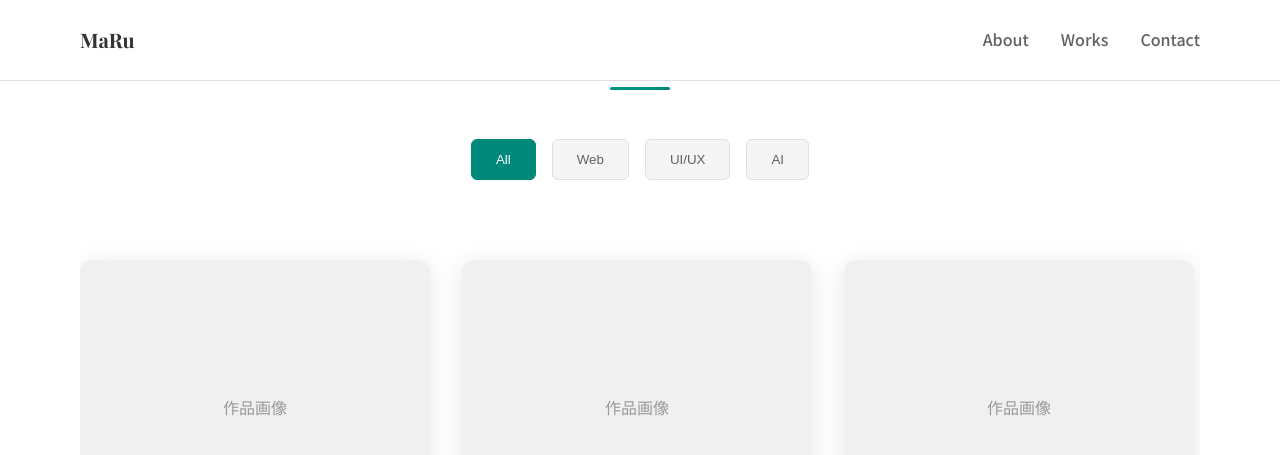
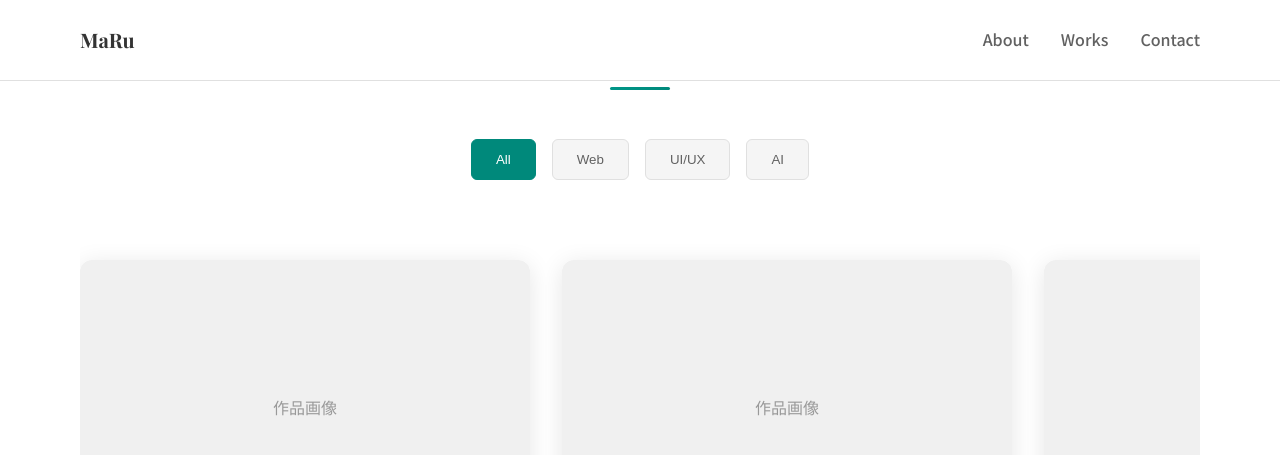
Before and after one commit to MaRu44448476/MaRu-portfolio-site, a Jekyll site: the page built from index.html, in a window 1280 px wide and 900 px high, scrolled down 2018 px. Shown: the top 455 px of the window. Built offline with Jekyll 4.4.1, drawn with Linux system fonts in a browser that asks for light colours; the list of posts is cut into pages by our own code.

Commit message:
Increase card width to test horizontal scroll functionality
- Increase card width from 350px to 450px to force horizontal scroll
- Helps demonstrate scroll behavior with current number of cards

🤖 Generated with [Claude Code](https://claude.ai/code)

Co-Authored-By: Claude <noreply@anthropic.com>

```diff
--- a/_sass/simple.scss
+++ b/_sass/simple.scss
@@ -457,8 +457,8 @@ a {
   overflow: hidden;
   box-shadow: 0 4px 24px rgba(0, 0, 0, 0.1);
   transition: all 0.3s ease;
-  flex: 0 0 350px; // Fixed width for horizontal scroll
-  min-width: 350px;
+  flex: 0 0 450px; // Larger width to force scroll
+  min-width: 450px;
 
   &:hover {
     transform: translateY(-8px);
@@ -466,8 +466,8 @@ a {
   }
 
   @media (max-width: 768px) {
-    flex: 0 0 280px;
-    min-width: 280px;
+    flex: 0 0 320px;
+    min-width: 320px;
   }
 }
 
```
